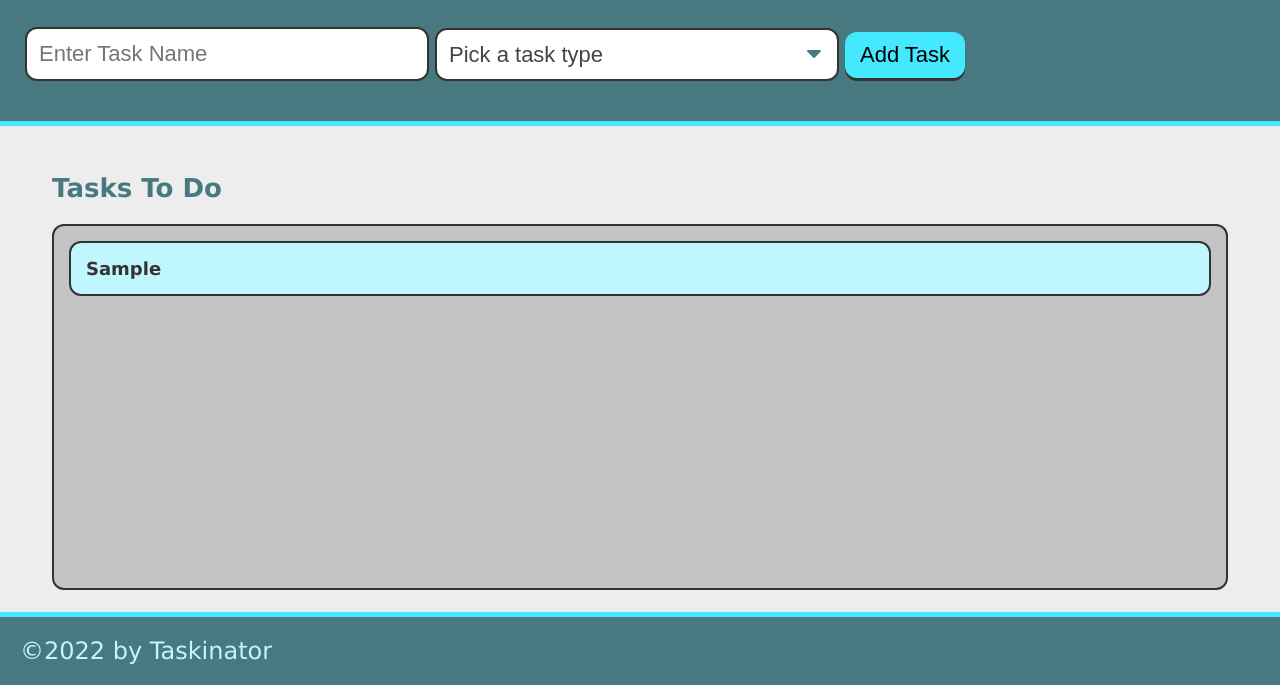
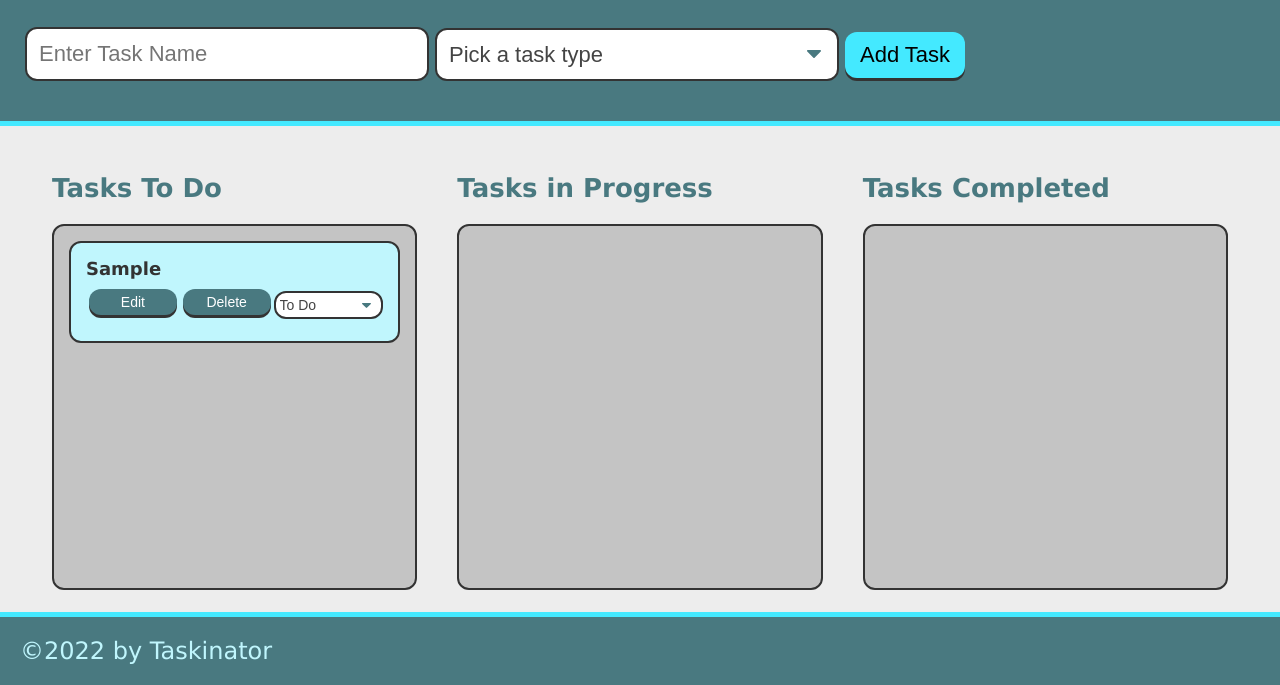
Before and after one commit to ppepin34/taskinator, a plain HTML site: page index.html in a window 1280 px wide. Both pictures are taken after typing "Sample" into the empty fields and a click on the button "Add Task". Shown: the part 115-800 px from the top of the page. Drawn offline with Linux system fonts and the light colour scheme.

Commit message:
create buttons for editing/deleting tasks

```diff
--- a/assets/js/script.js
+++ b/assets/js/script.js
@@ -1,5 +1,6 @@
 var formEl = document.querySelector("#task-form");
 var tasksToDoEl = document.querySelector("#tasks-to-do");
+var taskIdCounter = 0;
 
 var taskFormHandler = function () {
     event.preventDefault();
@@ -29,7 +30,10 @@ var createTaskEl = function (taskDataObj) {
     var listItemEl = document.createElement("li");
     listItemEl.className = "task-item";
 
-    // create dive to hold task info and add to list item
+    // add task id as a custom attribute
+    listItemEl.setAttribute("data-task-id", taskIdCounter);
+
+    // create div to hold task info and add to list item
     var taskInfoEl = document.createElement("div");
     taskInfoEl.className = "task-info";
 
@@ -37,8 +41,57 @@ var createTaskEl = function (taskDataObj) {
     taskInfoEl.innerHTML = "<h3 class='task-name'>" + taskDataObj.name + "</h3><span class='task-type'>" + taskDataObj.type + "</span>";
     listItemEl.appendChild(taskInfoEl);
 
+    var taskActionsEl = createTaskActions(taskIdCounter);
+    listItemEl.appendChild(taskActionsEl);
+
     // add entire list item to list
     tasksToDoEl.appendChild(listItemEl);
+
+    // increase task counter for next unique id
+    taskIdCounter++;
 };
 
+var createTaskActions = function(taskId) {
+    var actionContainerEl = document.createElement("div");
+    actionContainerEl.className = "task-actions";
+
+    //create edit button
+    var editButtonEl = document.createElement("button");
+    editButtonEl.textContent = "Edit";
+    editButtonEl.className = "btn edit-btn";
+    editButtonEl.setAttribute("data-task-id", taskId);
+
+    actionContainerEl.appendChild(editButtonEl);
+
+    //creat delete button
+    var deleteButtonEl = document.createElement("button");
+    deleteButtonEl.textContent = "Delete";
+    deleteButtonEl.className = "btn delete-btn";
+    deleteButtonEl.setAttribute("data-task-id", taskId);
+
+    actionContainerEl.appendChild(deleteButtonEl);
+
+    //create dropdown
+    var statusSelectEl = document.createElement("select");
+    statusSelectEl.className = "select-status";
+    statusSelectEl.setAttribute("name", "status-change");
+    statusSelectEl.setAttribute("data-task-id", taskId);
+
+    actionContainerEl.appendChild(statusSelectEl);
+
+    var statusChoices = ["To Do", "In Progress", "Completed"];
+
+    for (var i = 0; i < statusChoices.length; i++) {
+        // create option element
+        var statusOptionEl = document.createElement("option");
+        statusOptionEl.textContent = statusChoices[i];
+        statusOptionEl.setAttribute("value", statusChoices[i]);
+
+        // append to select
+        statusSelectEl.appendChild(statusOptionEl);
+    }
+
+    return actionContainerEl;
+}
+
 formEl.addEventListener("submit", taskFormHandler);
--- a/index.html
+++ b/index.html
@@ -39,6 +39,16 @@
             <ul class="task-list" id="tasks-to-do"></ul>
         </section>
 
+        <section class="task-list-wrapper">
+            <h2 class="list-title">Tasks in Progress</h2>
+            <ul class="task-list" id="tasks-in-progress"></ul>
+        </section>
+
+        <section class="task-list-wrapper">
+            <h2 class="list-title">Tasks Completed</h2>
+            <ul class="task-list" id="tasks-completed"></ul>
+        </section>
+
     </main>
 
     <footer>
```
